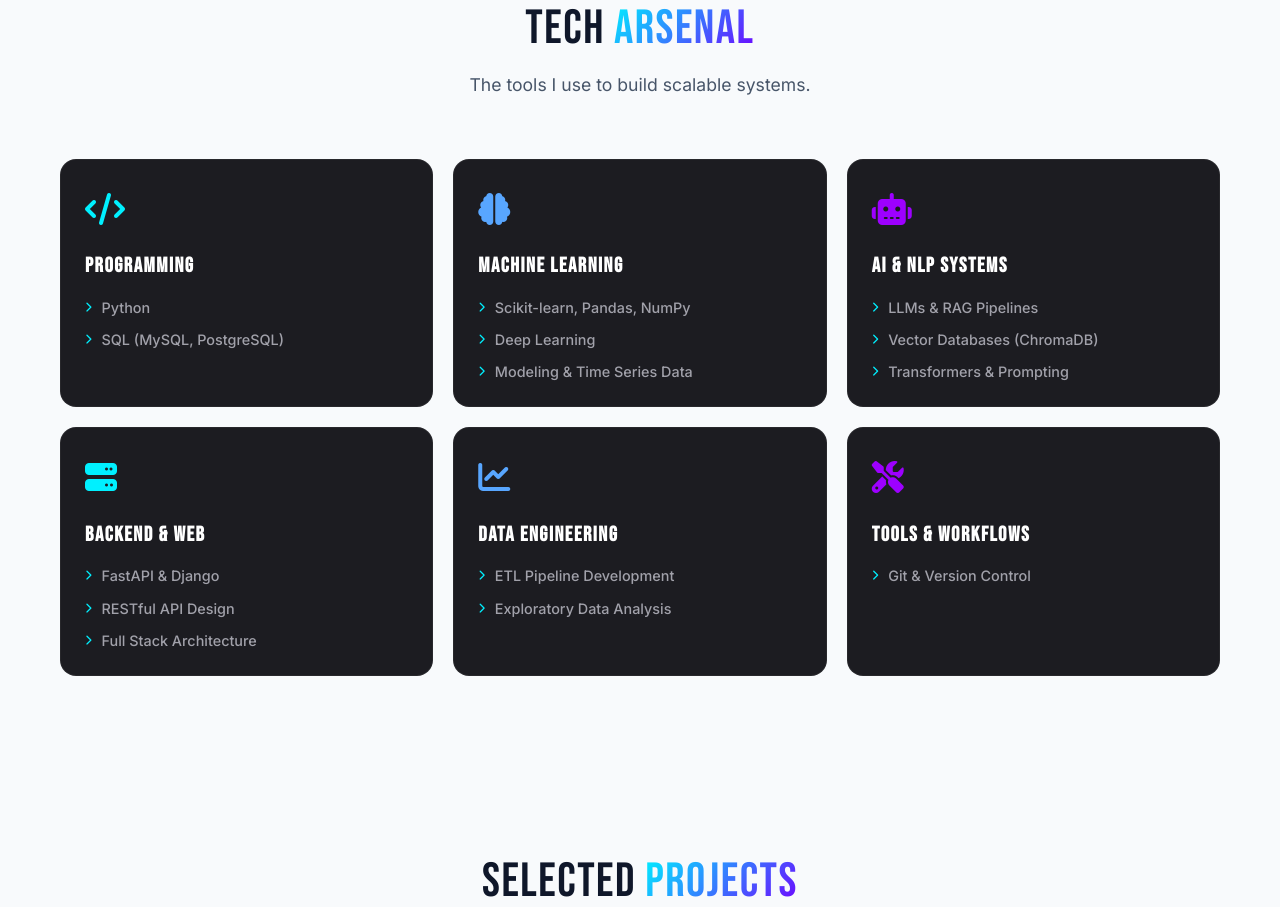
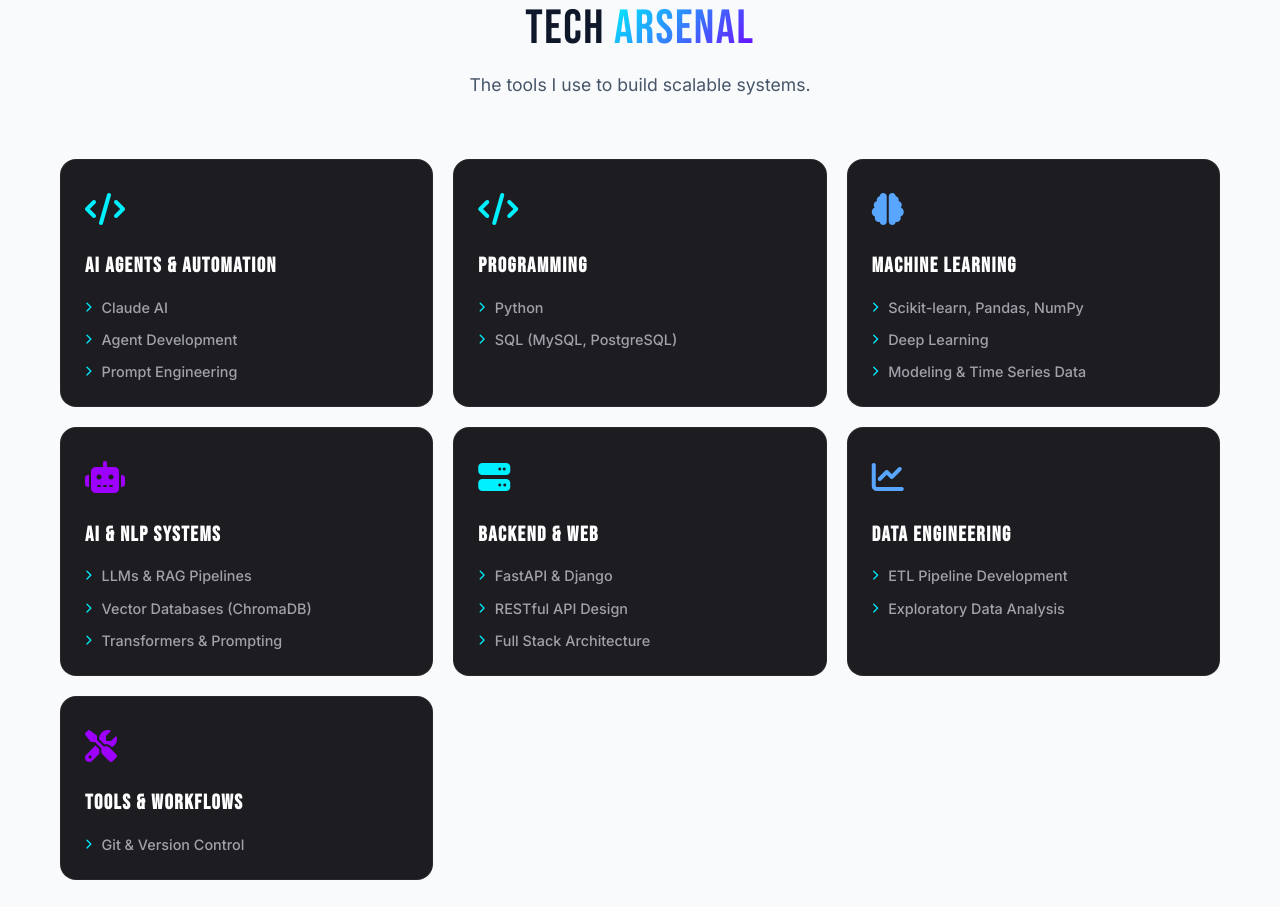
Before and after one commit to yshnav07/vaishnavcr-portfolio, a plain HTML site: page index.html in a window 1280 px wide. Shown: the part 1800-2707 px from the top of the page. Drawn offline with Linux system fonts and the light colour scheme.

Commit message:
Updated skills dashboard

```diff
--- a/index.html
+++ b/index.html
@@ -184,6 +184,17 @@
       <!-- Card 1 -->
       <div class="bento-skill-card animate-on-scroll">
         <div class="bento-icon"><i class="fa-solid fa-code" style="color: #00f0ff;"></i></div>
+        <h3>AI AGENTS & AUTOMATION</h3>
+        <ul>
+          <li><i class="fa-solid fa-chevron-right"></i> Claude AI </li>
+          <li><i class="fa-solid fa-chevron-right"></i> Agent Development </li>
+          <li><i class="fa-solid fa-chevron-right"></i> Prompt Engineering </li>
+        </ul>
+      </div>
+
+      <!-- Card 2 -->
+      <div class="bento-skill-card animate-on-scroll">
+        <div class="bento-icon"><i class="fa-solid fa-code" style="color: #00f0ff;"></i></div>
         <h3>Programming</h3>
         <ul>
           <li><i class="fa-solid fa-chevron-right"></i> Python </li>
@@ -191,7 +202,7 @@
         </ul>
       </div>
 
-      <!-- Card 2 -->
+      <!-- Card 3 -->
       <div class="bento-skill-card animate-on-scroll" style="transition-delay: 0.1s;">
         <div class="bento-icon"><i class="fa-solid fa-brain" style="color: #58a6ff;"></i></div>
         <h3>Machine Learning</h3>
@@ -202,7 +213,7 @@
         </ul>
       </div>
 
-      <!-- Card 3 -->
+      <!-- Card 4 -->
       <div class="bento-skill-card animate-on-scroll" style="transition-delay: 0.2s;">
         <div class="bento-icon"><i class="fa-solid fa-robot" style="color: #9d00ff;"></i></div>
         <h3>AI & NLP Systems</h3>
@@ -213,7 +224,7 @@
         </ul>
       </div>
 
-      <!-- Card 4 -->
+      <!-- Card 5 -->
       <div class="bento-skill-card animate-on-scroll" style="transition-delay: 0.3s;">
         <div class="bento-icon"><i class="fa-solid fa-server" style="color: #00f0ff;"></i></div>
         <h3>Backend & Web</h3>
@@ -224,7 +235,7 @@
         </ul>
       </div>
 
-      <!-- Card 5 -->
+      <!-- Card 6 -->
       <div class="bento-skill-card animate-on-scroll" style="transition-delay: 0.4s;">
         <div class="bento-icon"><i class="fa-solid fa-chart-line" style="color: #58a6ff;"></i></div>
         <h3>Data Engineering</h3>
@@ -235,7 +246,7 @@
         </ul>
       </div>
 
-      <!-- Card 6 -->
+      <!-- Card 7 -->
       <div class="bento-skill-card animate-on-scroll" style="transition-delay: 0.5s;">
         <div class="bento-icon"><i class="fa-solid fa-screwdriver-wrench" style="color: #9d00ff;"></i></div>
         <h3>Tools & Workflows</h3>
@@ -330,7 +341,9 @@
           <div class="timeline-date">Aug 2026 — Present</div>
           <h4 class="timeline-role">Graduate Engineering Trainee</h4>
           <div class="timeline-company">Consero Global (On-site)</div>
-          <p>Developing AI agents using Claude AI to support internal business operations. Building agentic workflows, AI-powered dashboards, and HTML-based automation tools. Leveraging prompt engineering and AI-assisted development to streamline business processes and improve productivity.</p>
+          <p>Developing AI agents using Claude AI to support internal business operations. Building agentic workflows,
+            AI-powered dashboards, and HTML-based automation tools. Leveraging prompt engineering and AI-assisted
+            development to streamline business processes and improve productivity.</p>
         </div>
 
         <div class="timeline-item glass-panel premium-tilt">
```
